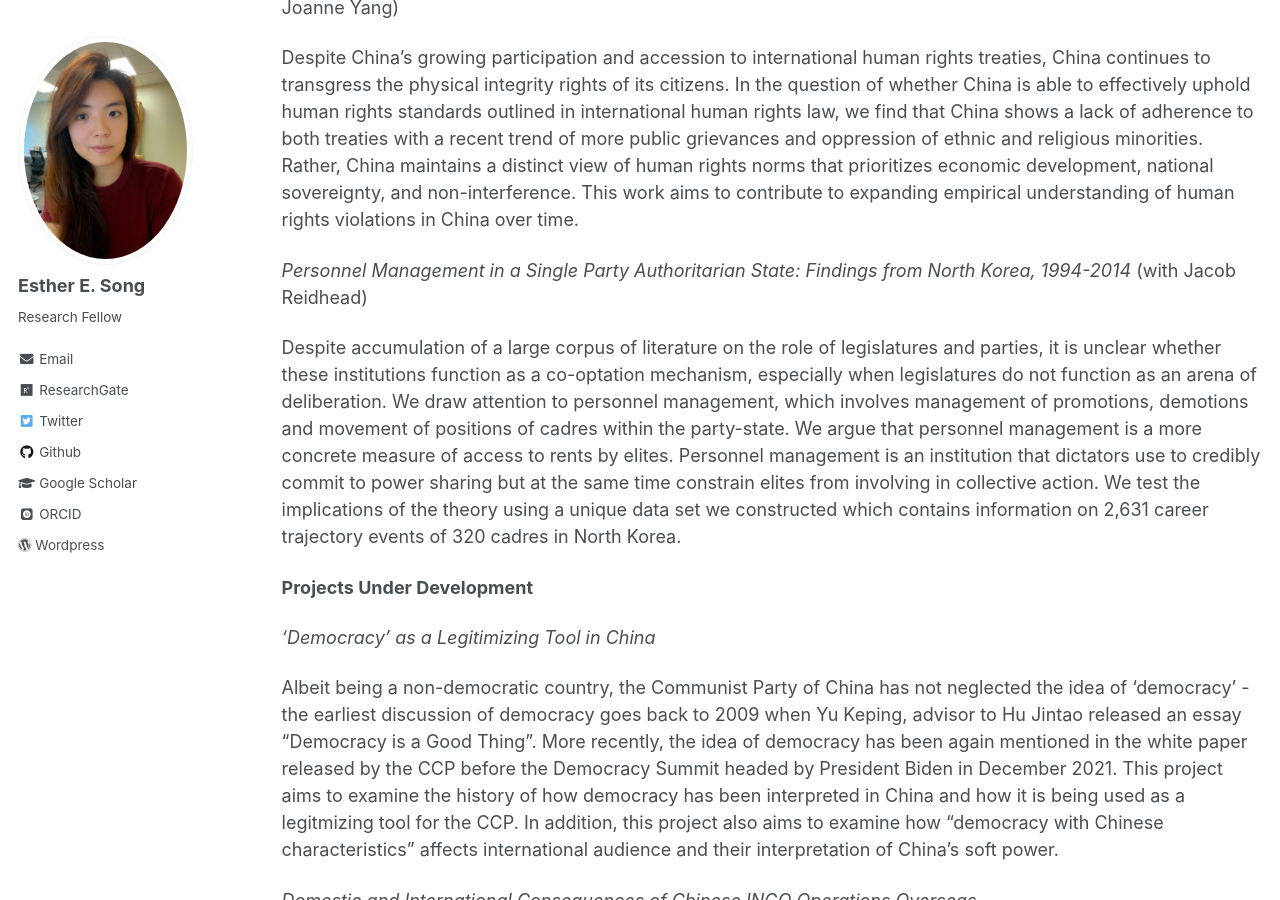
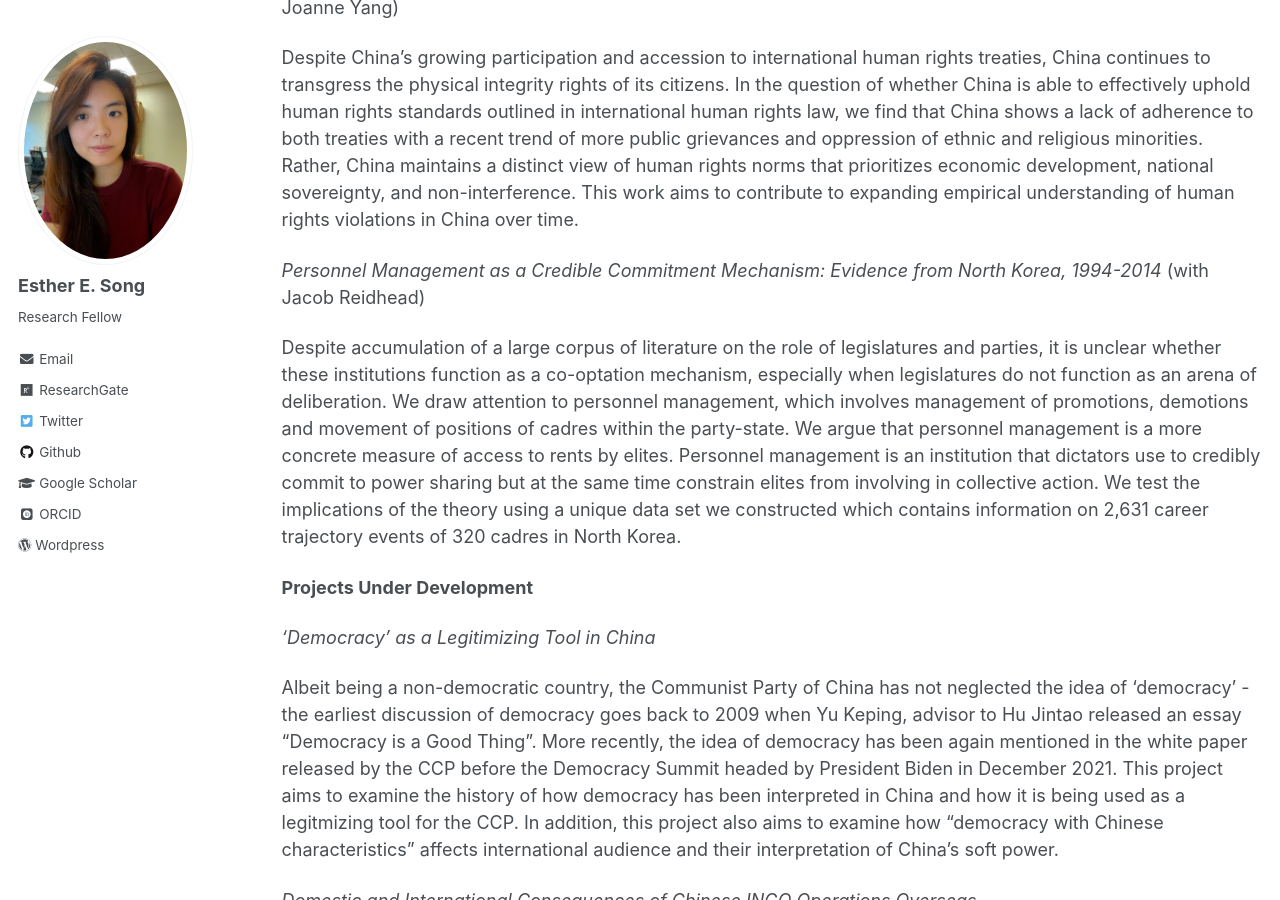
Before and after one commit to ehsong/ehsong.github.io, a Jekyll site: the page built from _pages/research.md, in a window 1280 px wide and 900 px high, scrolled down 1142 px. Built offline with Jekyll 4.4.1, drawn with Linux system fonts in a browser that asks for light colours; some web fonts are replaced.

Commit message:
Update research.md

```diff
--- a/_pages/research.md
+++ b/_pages/research.md
@@ -34,7 +34,7 @@
 
 Despite China’s growing participation and accession to international human rights treaties, China continues to transgress the physical integrity rights of its citizens. In the question of whether China is able to effectively uphold human rights standards outlined in international human rights law, we find that China shows a lack of adherence to both treaties with a recent trend of more public grievances and oppression of ethnic and religious minorities. Rather, China maintains a distinct view of human rights norms that prioritizes economic development, national sovereignty, and non-interference. This work aims to contribute to expanding empirical understanding of human rights violations in China over time.
 
-*Personnel Management in a Single Party Authoritarian State: Findings from North Korea, 1994-2014* (with Jacob Reidhead)
+*Personnel Management as a Credible Commitment Mechanism: Evidence from North Korea, 1994-2014* (with Jacob Reidhead)
 
 Despite accumulation of a large corpus of literature on the role of legislatures and parties, it is unclear whether these institutions function as a co-optation mechanism, especially when legislatures do not function as an arena of deliberation. We draw attention to personnel management, which involves management of promotions, demotions and movement of positions of cadres within the party-state. We argue that personnel management is a more concrete measure of access to rents by elites. Personnel management is an institution that dictators use to credibly commit to power sharing but at the same time constrain elites from involving in collective action. We test the implications of the theory using a unique data set we constructed which contains information on 2,631 career trajectory events of 320 cadres in North Korea.
 
```
